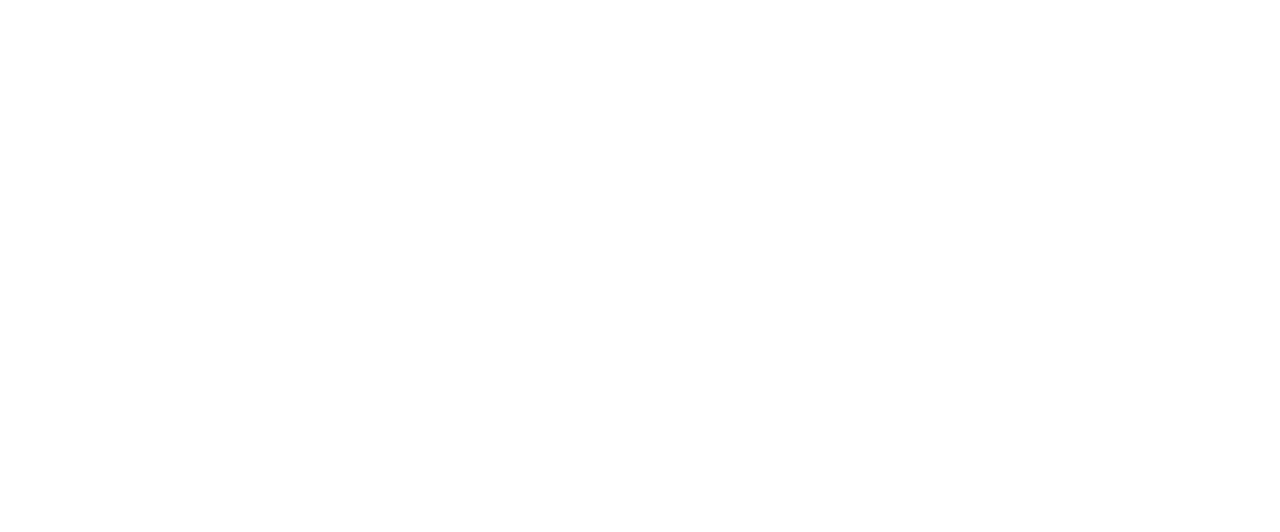
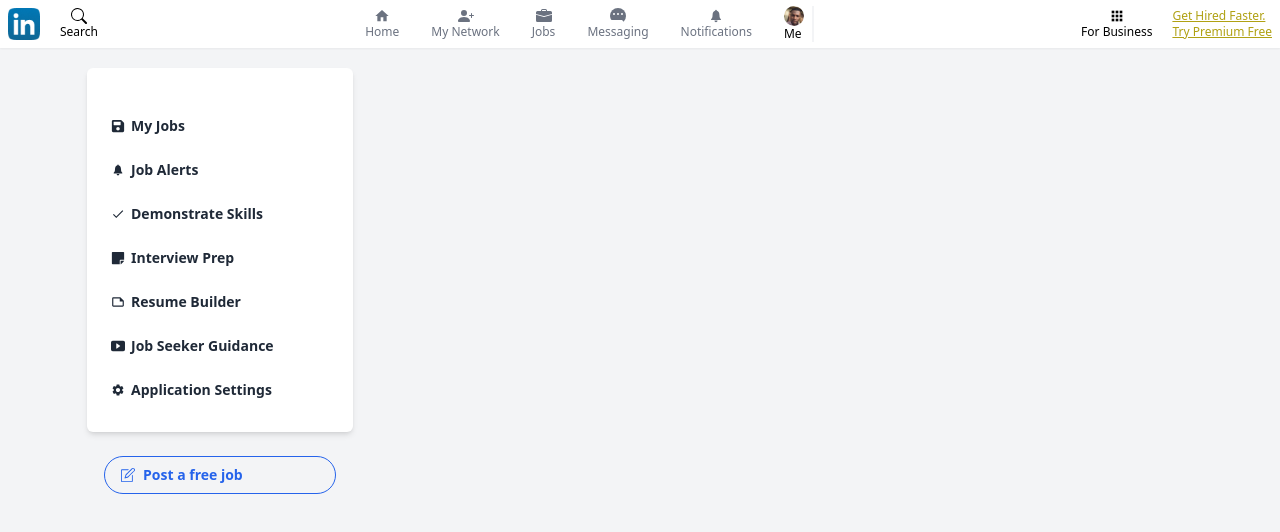
Before and after one commit to Uncle-Solomon/LinkedInClone, a React (Vite) app in the folder client/: page /jobs in a window 1280 px wide. Before the commit this address had no page. Shown: the top 532 px of the page. Built offline with nearby package versions, Linux system fonts and the light colour scheme.

Commit message:
Working on Jobs page

```diff
--- a/client/src/App.jsx
+++ b/client/src/App.jsx
@@ -2,6 +2,7 @@
 import ProfilePage from "./pages/ProfilePage";
 import Feed from "./pages/Feed";
 import Network from "./pages/Network";
+import Jobs from "./pages/Jobs";
 
 function App() {
   return (
@@ -9,6 +10,7 @@
       <Routes>
         <Route name="feed" path="/" element={<Feed />} />
         <Route name="my network" path="/mynetwork" element={<Network />} />
+        <Route path="/jobs" element={<Jobs />} />
         <Route path="/profile" element={<ProfilePage />} />
       </Routes>
     </Router>
--- a/client/src/components/Navigation.jsx
+++ b/client/src/components/Navigation.jsx
@@ -20,7 +20,7 @@
 
   const navigate = useNavigate();
 
-  const handleClick = (state, addr) => {
+  const handleClick = (state, addr, e) => {
     navigate(addr);
     setClicked(state);
   };
@@ -70,7 +70,7 @@
                 ? "border-b-2 border-black text-black"
                 : "text-gray-500"
             } `}
-            onClick={() => handleClick(3)}
+            onClick={() => handleClick(3, "/jobs")}
           >
             <span>
               <BsBriefcaseFill className="w-4 h-4  active:border-b-2 mx-auto" />
--- /dev/null
+++ b/client/src/components/SideJobNavLeft.jsx
@@ -0,0 +1,49 @@
+import React from "react";
+import { FaSave, FaStickyNote } from "react-icons/fa";
+import { IoIosNotifications } from "react-icons/io";
+import { MdOutlineDone, MdOutlineNote, MdSettings } from "react-icons/md";
+import { BsFillPlayBtnFill } from "react-icons/bs";
+import { SlNote } from "react-icons/sl";
+
+const SideJobNavLeft = () => {
+  return (
+    <div>
+      <div className="rounded-md pb-2 w-[95%] mx-auto shadow-md bg-white p-6">
+        <ul>
+          <li className="my-6 text-sm text-gray-800 font-semibold items-center flex gap-1.5">
+            <FaSave /> My Jobs
+          </li>
+          <li className="my-6 text-sm text-gray-800 font-semibold items-center flex gap-1.5">
+            <IoIosNotifications /> Job Alerts
+          </li>
+          <li className="my-6 text-sm text-gray-800 font-semibold items-center flex gap-1.5">
+            <MdOutlineDone /> Demonstrate Skills
+          </li>
+          <li className="my-6 text-sm text-gray-800 font-semibold items-center flex gap-1.5">
+            <FaStickyNote />
+            Interview Prep
+          </li>
+          <li className="my-6 text-sm text-gray-800 font-semibold items-center flex gap-1.5">
+            <MdOutlineNote />
+            Resume Builder
+          </li>
+          <li className="my-6 text-sm text-gray-800 font-semibold items-center flex gap-1.5">
+            <BsFillPlayBtnFill />
+            Job Seeker Guidance
+          </li>
+          <li className="my-6 text-sm text-gray-800 font-semibold items-center flex gap-1.5">
+            <MdSettings />
+            Application Settings
+          </li>
+        </ul>
+      </div>
+      <div className="p-6">
+        <button className="flex gap-2 items-center w-full border border-blue-600 py-2 px-4 text-center rounded-3xl text-blue-600 font-semibold text-sm">
+          <SlNote /> Post a free job
+        </button>
+      </div>
+    </div>
+  );
+};
+
+export default SideJobNavLeft;
--- a/client/src/pages/Jobs.jsx
+++ b/client/src/pages/Jobs.jsx
@@ -0,0 +1,20 @@
+import React from "react";
+import Navigation from "../components/Navigation";
+import SideJobNavLeft from "../components/SideJobNavLeft";
+
+const Jobs = () => {
+  return (
+    <div className=" bg-gray-100 min-h-[100vh]">
+      <Navigation />
+      <div className=" grid grid-cols-12 mt-5 px-5 md:px-10 lg:px-20 ">
+        <div className=" col-span-12 md:col-span-3 lg:col-span-">
+          <SideJobNavLeft />
+        </div>
+        <div className=" col-span-12 md:col-span-5 lg:col-span-9 px-2 "></div>
+        <div className=" col-span-12 md:col-span-4 lg:col-span-3 "></div>
+      </div>
+    </div>
+  );
+};
+
+export default Jobs;
```
